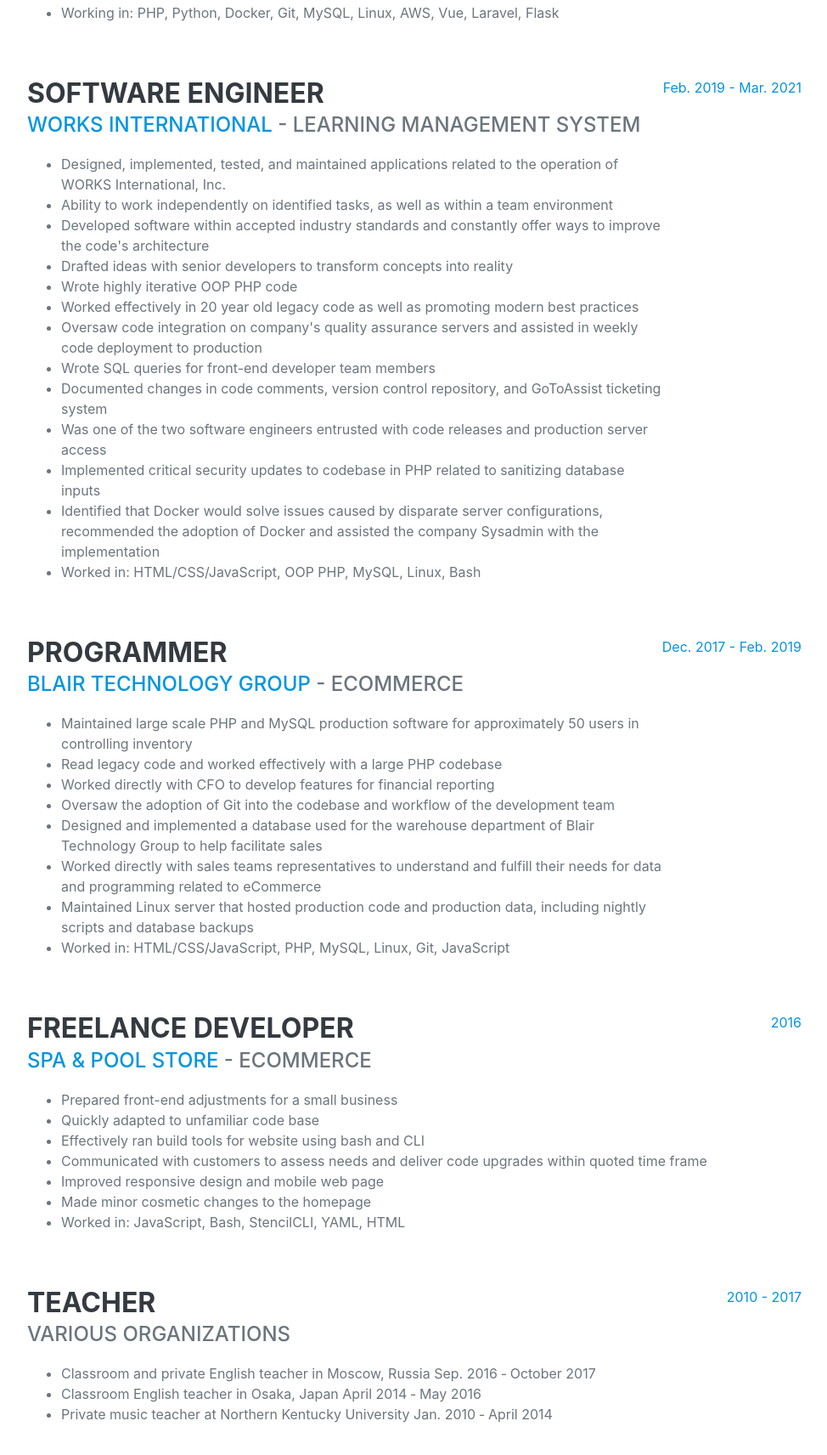
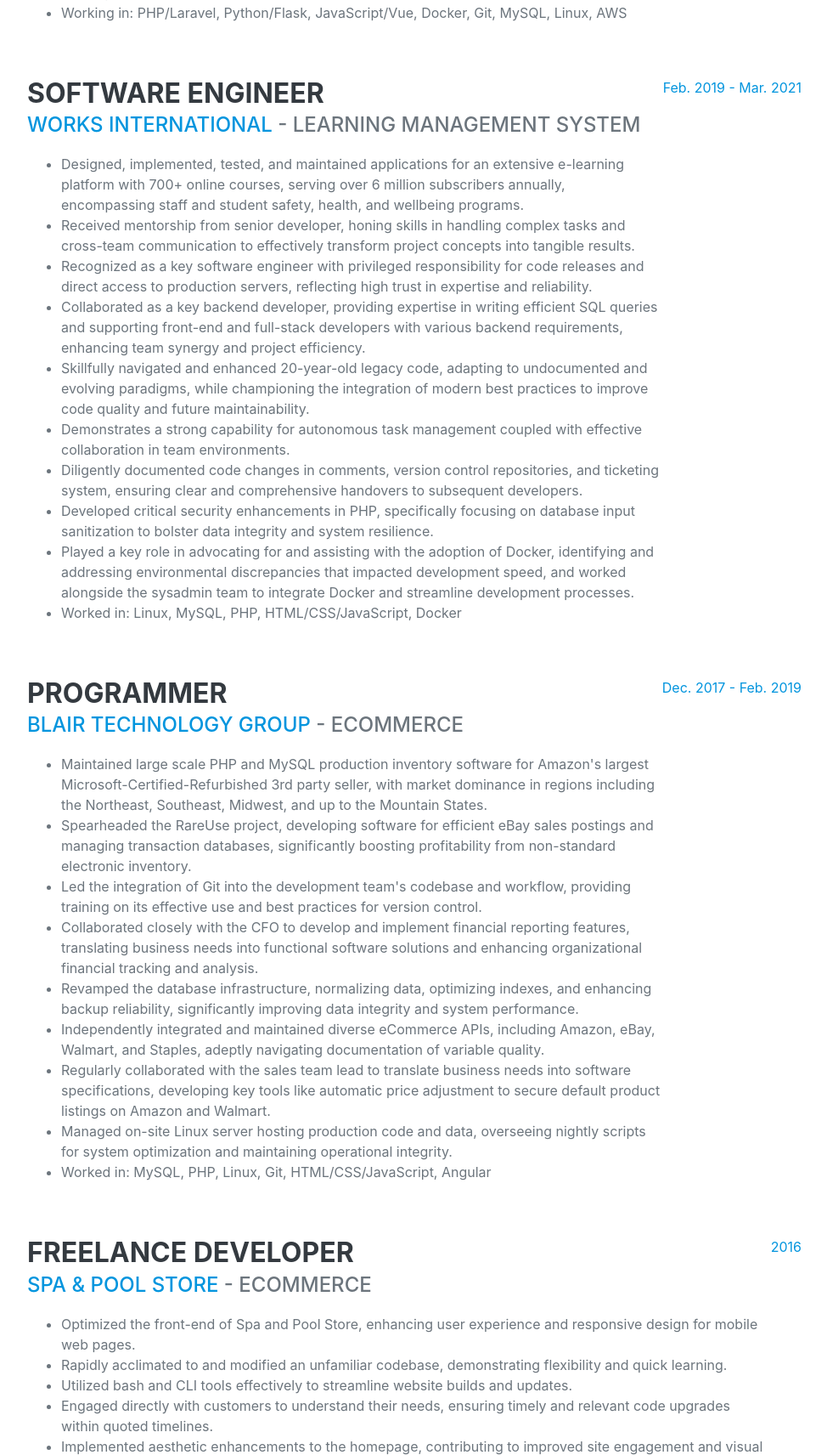
Before and after one commit to brentbenzinger/brentbenzinger.github.io, a website: page index.html in a window 1280 px wide. Shown: the part 1372-3084 px from the top of the page at 85% size, without its empty margins (288-1262 px from the left). Drawn offline with nearby package versions, Linux system fonts and the light colour scheme; a web font is replaced by a local one.

Commit message:
updated work history bullets

```diff
--- a/index.html
+++ b/index.html
@@ -82,7 +82,7 @@
                           <li>Proactively identifies and resolves critical security vulnerabilities, bolstering system integrity and user data protection.</li>
                           <li>Directs complex projects from conception to deployment for a remote learning platform, guiding stakeholders in feature specification development with expertise and insight.</li>
                           <li>Practices Agile development, including sprint planning meetings, retrospectives, daily standups, and scrum.</li>
-                          <li>Working in: PHP, Python, Docker, Git, MySQL, Linux, AWS, Vue, Laravel, Flask</li>
+                          <li>Working in: PHP/Laravel, Python/Flask, JavaScript/Vue, Docker, Git, MySQL, Linux, AWS</li>
                         </ul>
                       </div>
                       <div class="flex-shrink-0"><span class="text-primary">Mar. 2021 - Present</span></div>
@@ -95,19 +95,16 @@
                         <h3 class="mb-0">Software Engineer</h3>
                         <div class="subheading mb-3"><a href="https://corp.publicschoolworks.com/">Works International</a> - Learning Management System</div>
                         <ul>
-                          <li>Designed, implemented, tested, and maintained applications related to the operation of WORKS International, Inc.</li>
-                          <li>Ability to work independently on identified tasks, as well as within a team environment</li>
-                          <li>Developed software within accepted industry standards and constantly offer ways to improve the code's architecture</li>
-                          <li>Drafted ideas with senior developers to transform concepts into reality</li>
-                          <li>Wrote highly iterative OOP PHP code</li>
-                          <li>Worked effectively in 20 year old legacy code as well as promoting modern best practices</li>
-                          <li>Oversaw code integration on company's quality assurance servers and assisted in weekly code deployment to production</li>
-                          <li>Wrote SQL queries for front-end developer team members</li>
-                          <li>Documented changes in code comments, version control repository, and GoToAssist ticketing system</li>
-                          <li>Was one of the two software engineers entrusted with code releases and production server access</li>
-                          <li>Implemented critical security updates to codebase in PHP related to sanitizing database inputs</li>
-                          <li>Identified that Docker would solve issues caused by disparate server configurations, recommended the adoption of Docker and assisted the company Sysadmin with the implementation </li>
-                          <li>Worked in: HTML/CSS/JavaScript, OOP PHP, MySQL, Linux, Bash</li>
+                            <li>Designed, implemented, tested, and maintained applications for an extensive e-learning platform with 700+ online courses, serving over 6 million subscribers annually, encompassing staff and student safety, health, and wellbeing programs.</li>
+                            <li>Received mentorship from senior developer, honing skills in handling complex tasks and cross-team communication to effectively transform project concepts into tangible results.</li>
+                            <li>Recognized as a key software engineer with privileged responsibility for code releases and direct access to production servers, reflecting high trust in expertise and reliability.</li>
+                            <li>Collaborated as a key backend developer, providing expertise in writing efficient SQL queries and supporting front-end and full-stack developers with various backend requirements, enhancing team synergy and project efficiency.</li>
+                            <li>Skillfully navigated and enhanced 20-year-old legacy code, adapting to undocumented and evolving paradigms, while championing the integration of modern best practices to improve code quality and future maintainability.</li>
+                            <li>Demonstrates a strong capability for autonomous task management coupled with effective collaboration in team environments.</li>
+                            <li>Diligently documented code changes in comments, version control repositories, and ticketing system, ensuring clear and comprehensive handovers to subsequent developers.</li>
+                            <li>Developed critical security enhancements in PHP, specifically focusing on database input sanitization to bolster data integrity and system resilience.</li>
+                            <li>Played a key role in advocating for and assisting with the adoption of Docker, identifying and addressing environmental discrepancies that impacted development speed, and worked alongside the sysadmin team to integrate Docker and streamline development processes.</li>
+                            <li>Worked in: Linux, MySQL, PHP, HTML/CSS/JavaScript, Docker</li>
                         </ul>
                       </div>
                       <div class="flex-shrink-0"><span class="text-primary">Feb. 2019 - Mar. 2021</span></div>
@@ -118,14 +115,15 @@
                         <h3 class="mb-0">Programmer</h3>
                         <div class="subheading mb-3"><a href="https://blairtech.com/">Blair Technology Group</a> - eCommerce</div>
                         <ul>
-                          <li>Maintained large scale PHP and MySQL production software for approximately 50 users in controlling inventory</li>
-                          <li>Read legacy code and worked effectively with a large PHP codebase</li>
-                          <li>Worked directly with CFO to develop features for financial reporting</li>
-                          <li>Oversaw the adoption of Git into the codebase and workflow of the development team</li>
-                          <li>Designed and implemented a database used for the warehouse department of Blair Technology Group to help facilitate sales</li>
-                          <li>Worked directly with sales teams representatives to understand and fulfill their needs for data and programming related to eCommerce</li>
-                          <li>Maintained Linux server that hosted production code and production data, including nightly scripts and database backups</li>
-                          <li>Worked in: HTML/CSS/JavaScript, PHP, MySQL, Linux, Git, JavaScript</li>
+                            <li>Maintained large scale PHP and MySQL production inventory software for Amazon's largest Microsoft-Certified-Refurbished 3rd party seller, with market dominance in regions including the Northeast, Southeast, Midwest, and up to the Mountain States.</li>
+                            <li>Spearheaded the RareUse project, developing software for efficient eBay sales postings and managing transaction databases, significantly boosting profitability from non-standard electronic inventory.</li>
+                            <li>Led the integration of Git into the development team's codebase and workflow, providing training on its effective use and best practices for version control.</li>
+                            <li>Collaborated closely with the CFO to develop and implement financial reporting features, translating business needs into functional software solutions and enhancing organizational financial tracking and analysis.</li>
+                            <li>Revamped the database infrastructure, normalizing data, optimizing indexes, and enhancing backup reliability, significantly improving data integrity and system performance.</li>
+                            <li>Independently integrated and maintained diverse eCommerce APIs, including Amazon, eBay, Walmart, and Staples, adeptly navigating documentation of variable quality.</li>
+                            <li>Regularly collaborated with the sales team lead to translate business needs into software specifications, developing key tools like automatic price adjustment to secure default product listings on Amazon and Walmart.</li>
+                            <li>Managed on-site Linux server hosting production code and data, overseeing nightly scripts for system optimization and maintaining operational integrity.</li>
+                            <li>Worked in: MySQL, PHP, Linux, Git, HTML/CSS/JavaScript, Angular</li>
                         </ul>
                       </div>
                       <div class="flex-shrink-0"><span class="text-primary">Dec. 2017 - Feb. 2019</span></div>
@@ -136,13 +134,12 @@
                         <h3 class="mb-0">Freelance Developer</h3>
                         <div class="subheading mb-3"> <a href="https://spaandpoolstore.com/">Spa & Pool Store</a> - eCommerce</div>
                         <ul>
-                          <li>Prepared front-end adjustments for a small business</li>
-                          <li>Quickly adapted to unfamiliar code base</li>
-                          <li>Effectively ran build tools for website using bash and CLI</li>
-                          <li>Communicated with customers to assess needs and deliver code upgrades within quoted time frame</li>
-                          <li>Improved responsive design and mobile web page</li>
-                          <li>Made minor cosmetic changes to the homepage</li>
-                          <li>Worked in: JavaScript, Bash, StencilCLI, YAML, HTML</li>
+                            <li>Optimized the front-end of Spa and Pool Store, enhancing user experience and responsive design for mobile web pages.</li>
+                            <li>Rapidly acclimated to and modified an unfamiliar codebase, demonstrating flexibility and quick learning.</li>
+                            <li>Utilized bash and CLI tools effectively to streamline website builds and updates.</li>
+                            <li>Engaged directly with customers to understand their needs, ensuring timely and relevant code upgrades within quoted timelines.</li>
+                            <li>Implemented aesthetic enhancements to the homepage, contributing to improved site engagement and visual appeal.</li>
+                            <li>Worked in: JavaScript, Bash, StencilCLI, YAML, HTML</li>
                         </ul>
                       </div>
                       <div class="flex-shrink-0"><span class="text-primary">2016</span></div>
```
